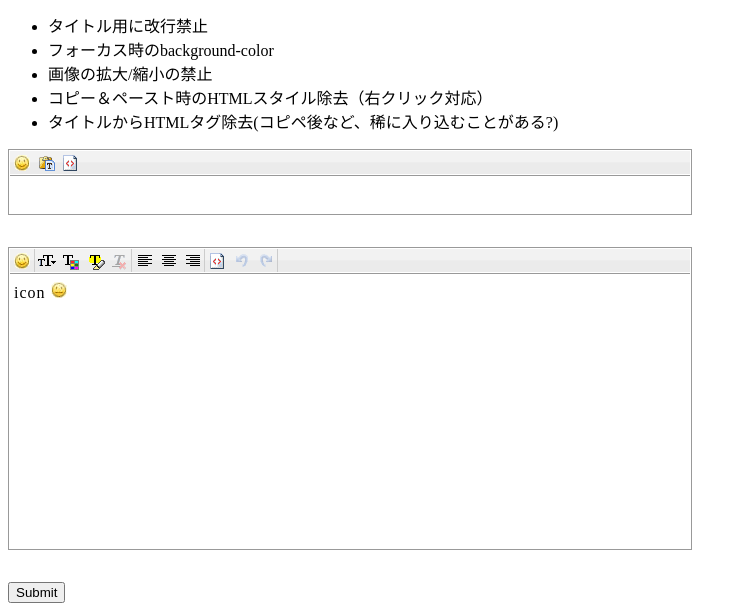
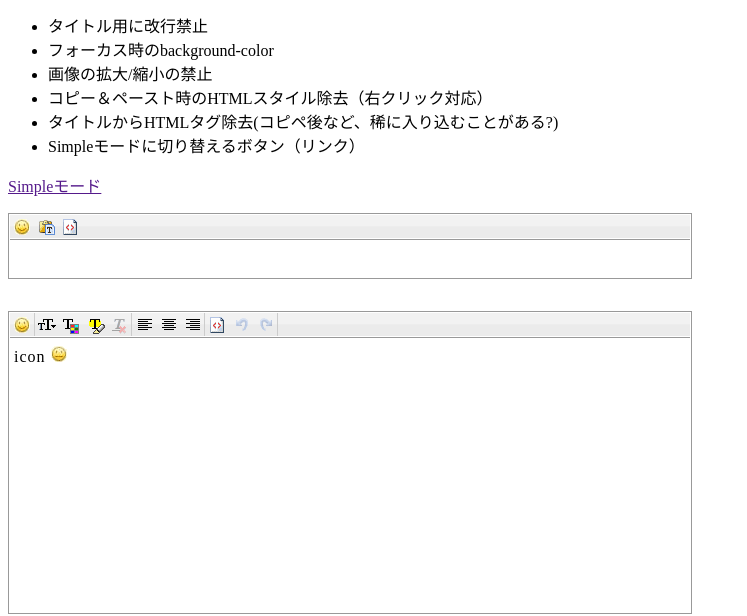
Before and after one commit to sigwyg/CLEditor_custom, a plain HTML site: page for_public/index.html in a window 1280 px wide. Shown: the part 107-723 px from the top of the page, without its empty margins (0-747 px from the left). Drawn offline with Linux system fonts and the light colour scheme.

Commit message:
Add: modeChange()

```diff
--- a/for_public/index.html
+++ b/for_public/index.html
@@ -71,9 +71,39 @@ $(function(){
 
 // --------------------------------------------------------------
 // Functions
+//   - modeChange()
+//   - disableEnterKey()
+//   - cleanHTML()
+//   - cleanupHyperLink()
+//   - disableImgResizing()
+//   - focuseChange()
+//   - cleanupPasteText()
+//   - getClipText()
+//   - onpaste()
+//   - moveText()
 // --------------------------------------------------------------
 
 jQuery.extend(cleditor,{
+
+    // modeChange(editors)
+    //  -
+    modeChange: function(link){
+        var clmain  = $("div.cleditorMain");
+        var toolbar = $(clmain).find("div.cleditorToolbar");
+        var iframe  = $(clmain).find("iframe");
+        var erasure = $.merge(toolbar, iframe);
+        var cltext  = $(clmain).find("textarea");
+
+        $(erasure).toggle();
+        $(cltext).toggle();
+
+        if(link){
+            (link.innerHTML).match(/Simple/)
+                ? link.innerHTML = (link.innerHTML).replace("Simple", "Rich")
+                : link.innerHTML = (link.innerHTML).replace("Rich", "Simple")
+                ;
+        }
+    },
 
     // Disable Enter-key
     //  - edDoc = iframe.contentWindow.document
@@ -382,10 +412,12 @@ jQuery.extend(cleditor,{
     <li>画像の拡大/縮小の禁止</li>
     <li>コピー＆ペースト時のHTMLスタイル除去（右クリック対応）</li>
     <li>タイトルからHTMLタグ除去(コピペ後など、稀に入り込むことがある?)</li>
+    <li>Simpleモードに切り替えるボタン（リンク）</li>
     </ul>
 
     <div id="main">
         <form action="./index.html" method="post">
+            <p><a href="" onclick="cleditor.modeChange(this);return false;">Simpleモード</a></p>
         <textarea class="wyst"></textarea>
         <textarea class="wysi">icon <img src="./images/icons/3.gif" /></textarea>
         <input type="submit" />
```
